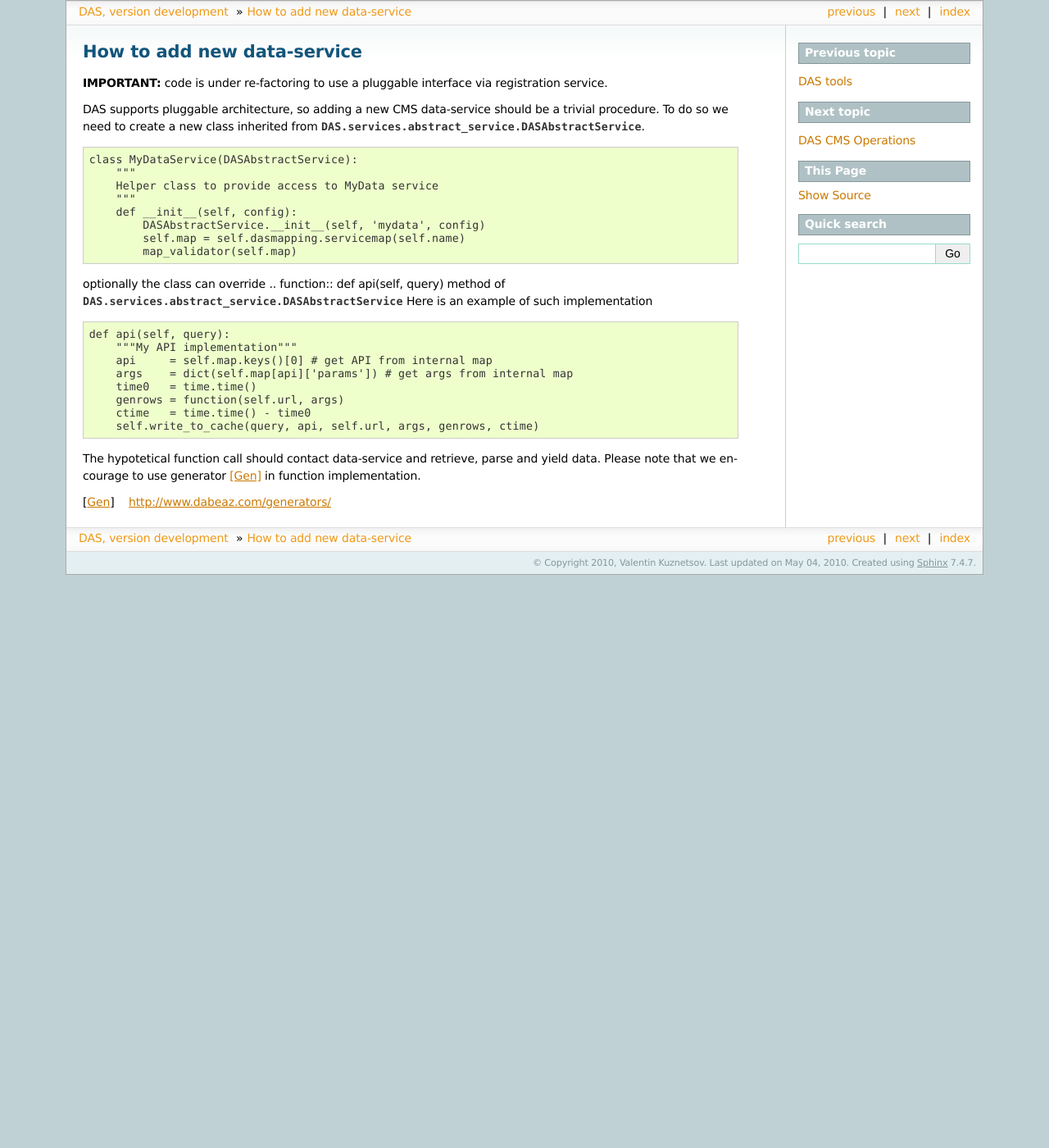
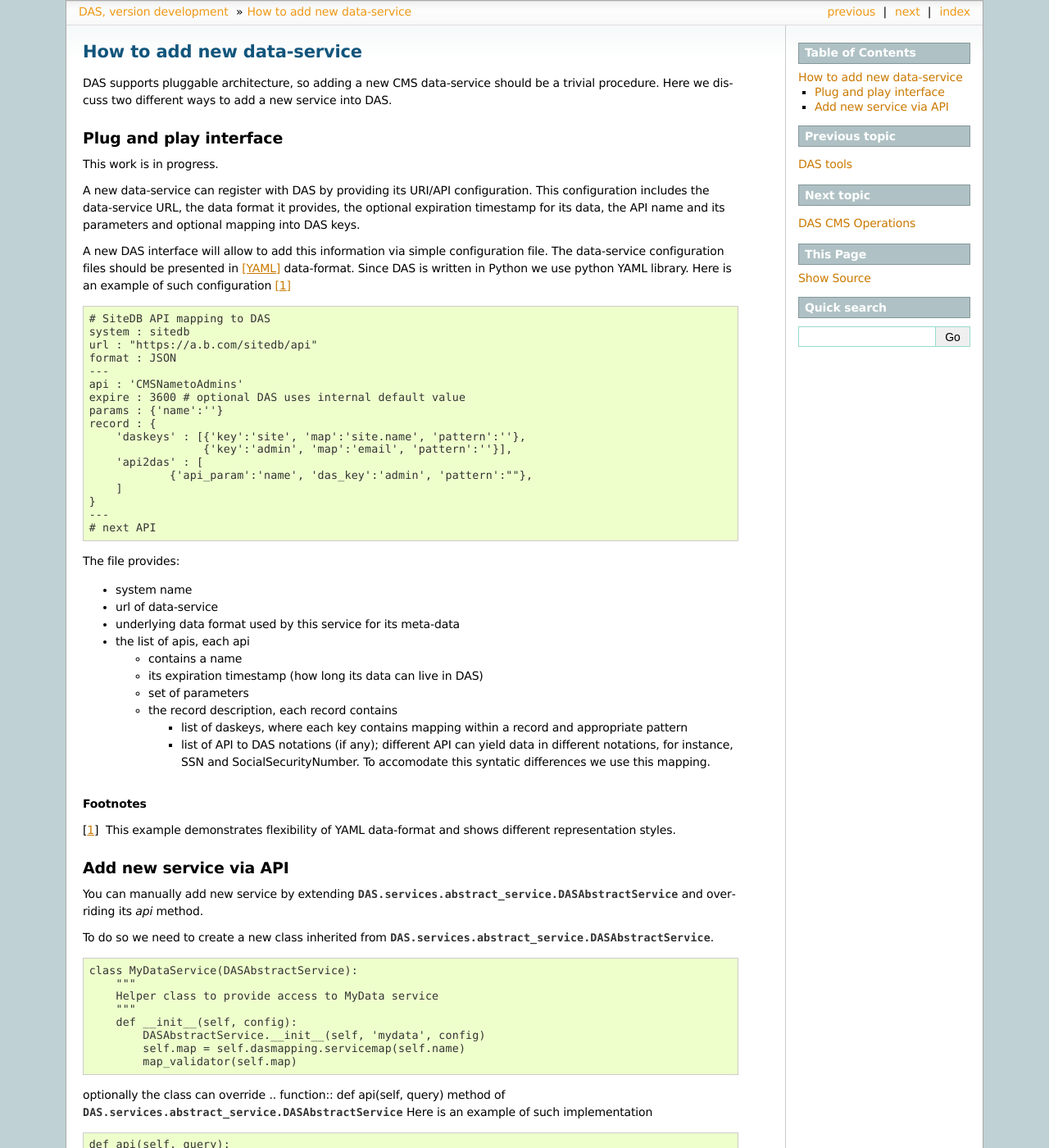
Before and after one commit to dmwm/DAS, a Sphinx documentation site: the page built from doc/sphinx/new_service.rst, in a window 1280 px wide and 1400 px high. Shown: the whole window at 82% size. Built offline with Sphinx 7.4.7, drawn with Linux system fonts in a browser that asks for light colours; some of the changed text lies outside the part shown.

Commit message:
Update on new plugable interface for services
git-svn-id: svn+ssh://svn.cern.ch/reps/CMSDMWM/DAS/trunk@818 4525493e-7705-40b1-a816-d608a930855b

```diff
--- a/doc/sphinx/new_service.rst
+++ b/doc/sphinx/new_service.rst
@@ -1,12 +1,74 @@
 How to add new data-service
 ===========================
+DAS supports pluggable architecture, so adding a new CMS data-service
+should be a trivial procedure. Here we discuss two different ways
+to add a new service into DAS.
 
-**IMPORTANT:**
-code is under re-factoring to use a pluggable interface via
-registration service.
+Plug and play interface
+-----------------------
+This work is in progress.
 
-DAS supports pluggable architecture, so adding a new CMS data-service
-should be a trivial procedure. To do so we need to create a new class
+A new data-service can register with DAS by providing its URI/API
+configuration. This configuration includes the data-service URL,
+the data format it provides, the optional expiration timestamp for
+its data, the API name and its parameters and optional mapping into
+DAS keys.
+
+A new DAS interface will allow to add this information via simple
+configuration file. The data-service configuration
+files should be presented in [YAML]_ data-format. Since DAS is written
+in Python we use python YAML library. Here is an example of such configuration
+[#f1]_
+
+.. doctest::
+
+    # SiteDB API mapping to DAS
+    system : sitedb
+    url : "https://a.b.com/sitedb/api"
+    format : JSON
+    ---
+    api : 'CMSNametoAdmins'
+    expire : 3600 # optional DAS uses internal default value
+    params : {'name':''}
+    record : {
+        'daskeys' : [{'key':'site', 'map':'site.name', 'pattern':''},
+                     {'key':'admin', 'map':'email', 'pattern':''}],
+        'api2das' : [
+                {'api_param':'name', 'das_key':'admin', 'pattern':""},
+        ]
+    }
+    ---
+    # next API
+
+The file provides:
+
+- system name
+- url of data-service
+- underlying data format used by this service for its meta-data
+- the list of apis, each api
+
+  - contains a name
+  - its expiration timestamp (how long its data can live in DAS)
+  - set of parameters
+  - the record description, each record contains
+
+    - list of daskeys, where each key contains mapping within a record and
+      appropriate pattern
+    - list of API to DAS notations (if any); different API can yield
+      data in different notations, for instance, SSN and SocialSecurityNumber.
+      To accomodate this syntatic differences we use this mapping.
+
+.. rubric:: Footnotes
+
+.. [#f1] This example demonstrates flexibility of YAML data-format and shows different representation styles.
+
+Add new service via API
+-----------------------
+You can manually add new service by extending
+:class:`DAS.services.abstract_service.DASAbstractService` and
+overriding its *api* method.
+
+To do so we need to create a new class
 inherited from :class:`DAS.services.abstract_service.DASAbstractService`.
 
 .. doctest::
@@ -40,3 +102,4 @@ parse and yield data. Please note that we encourage to use
 generator [Gen]_ in function implementation.
 
 .. [Gen] http://www.dabeaz.com/generators/
+.. [YAML] http://en.wikipedia.org/wiki/Yaml, http://pyyaml.org/wiki/PyYAMLDocumentation
```
